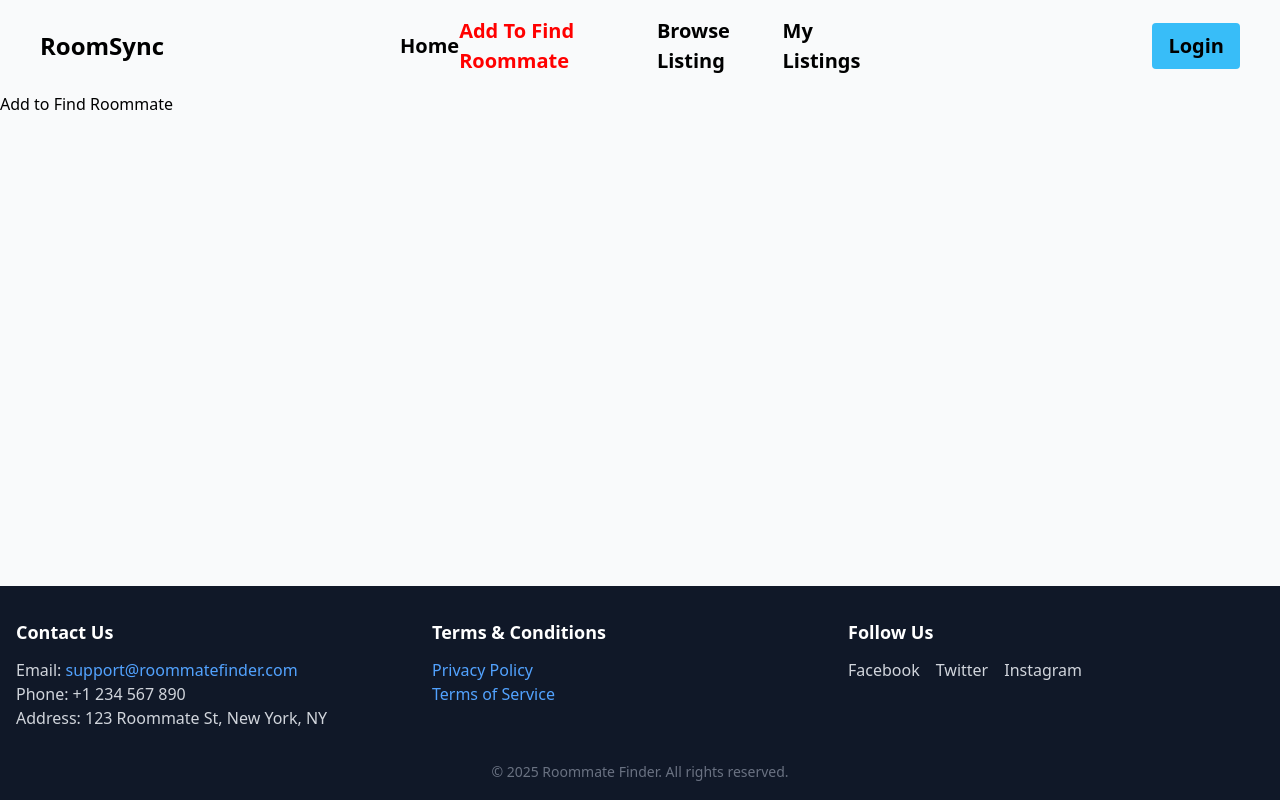
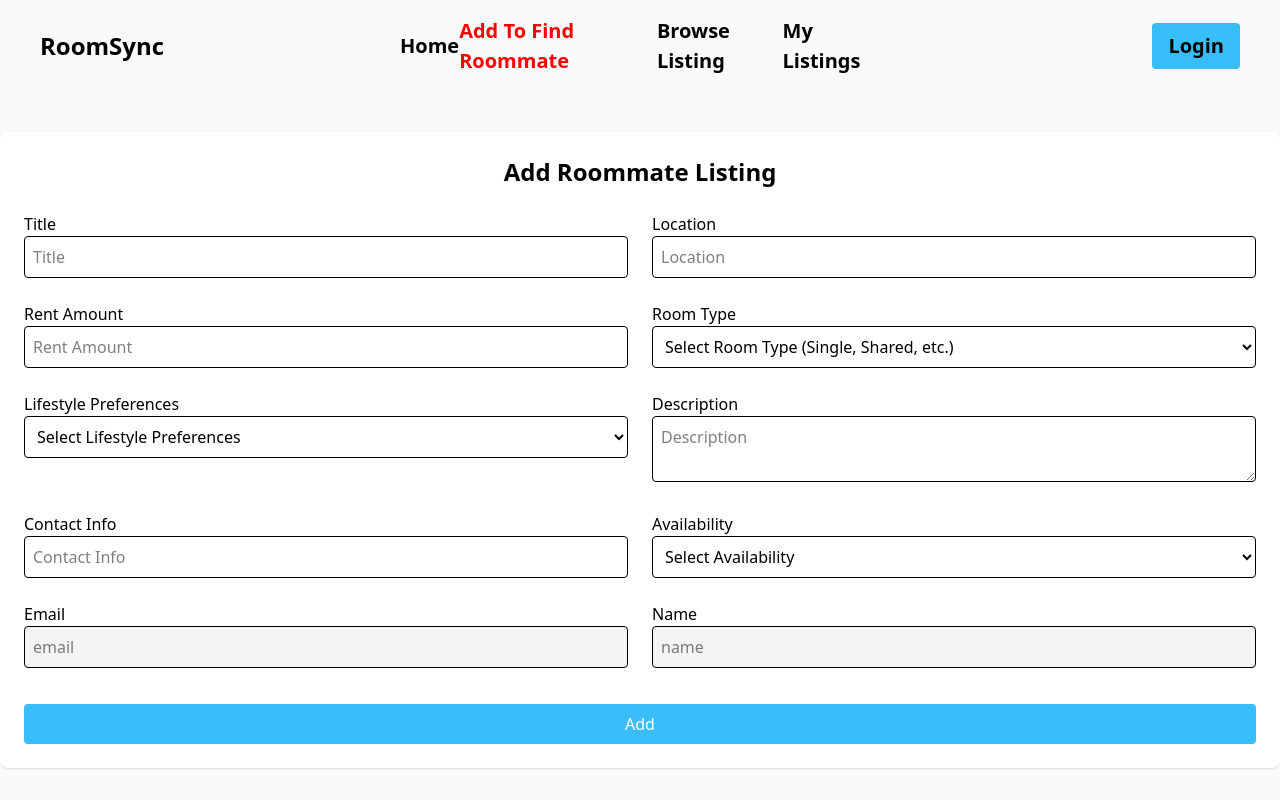
Before and after one commit to Shihab177/RoomSync, a React (Vite) app: page /AddToFindRoommate in a window 1280 px wide. Shown: the top 800 px of the page. Built offline with nearby package versions, Linux system fonts and the light colour scheme.

Commit message:
add add to find roommate design

```diff
--- /dev/null
+++ b/src/Component/ErrorPage.jsx
@@ -0,0 +1,16 @@
+import React from 'react';
+import { Link } from 'react-router';
+
+const ErrorPage = () => {
+    return (
+         <div className="h-screen flex flex-col items-center justify-center bg-gray-100">
+      <h1 className="text-6xl font-bold text-red-500">404</h1>
+      <p className="text-xl mt-4">Sorry, the page you're looking for doesn't exist.</p>
+      <Link to="/" className="mt-6 px-6 py-2 bg-blue-500 text-white rounded hover:bg-blue-600">
+        Go Home
+      </Link>
+    </div>
+    );
+};
+
+export default ErrorPage;
--- a/src/Pages/AddToFindRoommate.jsx
+++ b/src/Pages/AddToFindRoommate.jsx
@@ -2,9 +2,98 @@ import React from 'react';
 
 const AddToFindRoommate = () => {
     return (
-        <div>
-            <h1>Add to Find Roommate</h1>
-        </div>
+        <div className="md:container  mx-auto p-6 bg-white shadow rounded-lg my-10">
+      <h2 className="text-2xl font-bold mb-6 text-center">Add Roommate Listing</h2>
+      <form className="space-y-4">
+       <div className="grid grid-cols-1 gap-6 md:grid-cols-2">
+         <fieldset>
+          <label className='text-black' htmlFor="">Title</label>
+          <br />
+           <input type="text" name="title" placeholder="Title" className="w-full p-2 border rounded" required />
+        </fieldset>
+        <fieldset>
+          <label htmlFor="">Location</label>
+          <br />
+           <input type="text" name="location" placeholder="Location" className="w-full p-2 border rounded" required />
+        </fieldset>
+       <fieldset>
+        <label htmlFor="">Rent Amount</label>
+          <input type="number" name="rent" placeholder="Rent Amount" className="w-full p-2 border rounded" required />
+       </fieldset>
+        {/* Room Type Dropdown */}
+       <fieldset>
+         <label className="block font-medium">Room Type</label>
+        <select
+          name="roomType"
+          className="w-full p-2 border rounded"
+          required
+          defaultValue=""
+        >
+          <option value="" disabled>Select Room Type (Single, Shared, etc.)</option>
+          <option value="Single">Single</option>
+          <option value="Shared">Shared</option>
+          <option value="Private Room">Private Room</option>
+          <option value="Studio">Studio</option>
+        </select>
+       </fieldset>
+
+
+        {/* Lifestyle Preferences Dropdown */}
+        <fieldset>
+          <label className="block font-medium">Lifestyle Preferences</label>
+        <select
+          name="roomType"
+          className="w-full p-2 border rounded"
+          required
+          defaultValue=""
+        >
+          <option value="" disabled>Select Lifestyle Preferences</option>
+          <option value="Single">Pets</option>
+          <option value="Shared">Smoking</option>
+          <option value="Private Room">Night Owl</option>
+          <option value="Studio"> etc.</option>
+        </select>
+        </fieldset>
+
+          <fieldset>
+            <label htmlFor="">Description</label>
+            <br />
+             <textarea name="description" placeholder="Description" className="w-full p-2 border rounded" required />
+          </fieldset>
+         <fieldset>
+          <label htmlFor="">Contact Info</label>
+          <br />
+           <input type="text" name="contact" placeholder="Contact Info" className="w-full p-2 border rounded" required />
+         </fieldset>
+
+
+        {/* Availability Dropdown */}
+        <fieldset>
+          <label htmlFor="">Availability</label>
+          <select name="availability" className="w-full p-2 border rounded" required>
+          <option value="">Select Availability</option>
+          <option value="Available">Available</option>
+          <option value="Not Available">Not Available</option>
+        </select>
+        </fieldset>
+
+        {/* Read-only Fields */}
+       <fieldset>
+        <label htmlFor="">Email</label>
+        <br />
+         <input type='email'  placeholder='email' className="w-full p-2 border rounded bg-gray-100 " />
+       </fieldset>
+       <fieldset>
+        <label htmlFor="">Name</label>
+        <br />
+         <input type="text"  placeholder='name' className="w-full p-2 border rounded bg-gray-100 " />
+       </fieldset>
+
+       </div>
+       <input className='bg-[#38BDF8] text-white px-4 py-2 rounded mt-5  w-full' type="submit" value="Add" />
+
+      </form>
+    </div>
     );
 };
 
--- a/src/Pages/MyListings.jsx
+++ b/src/Pages/MyListings.jsx
@@ -4,6 +4,9 @@ const MyListings = () => {
     return (
         <div>
             <h1>My Listings</h1>
+            <select>
+
+            </select>
         </div>
     );
 };
--- a/src/Router/Router.jsx
+++ b/src/Router/Router.jsx
@@ -4,11 +4,13 @@ import Home from "../Pages/Home";
 import AddToFindRoommate from "../Pages/AddToFindRoommate";
 import BrowseListing from "../Pages/BrowseListing";
 import MyListings from "../Pages/MyListings";
+import ErrorPage from "../Component/ErrorPage";
 
 export const router = createBrowserRouter([
     {
         path:'/',
         Component:MainLayout,
+        errorElement: <ErrorPage />,
         children:[
             {
                 index:true,
@@ -27,6 +29,7 @@ export const router = createBrowserRouter([
                 Component:MyListings
             },
 
+
         ]
     }
 ])
```
